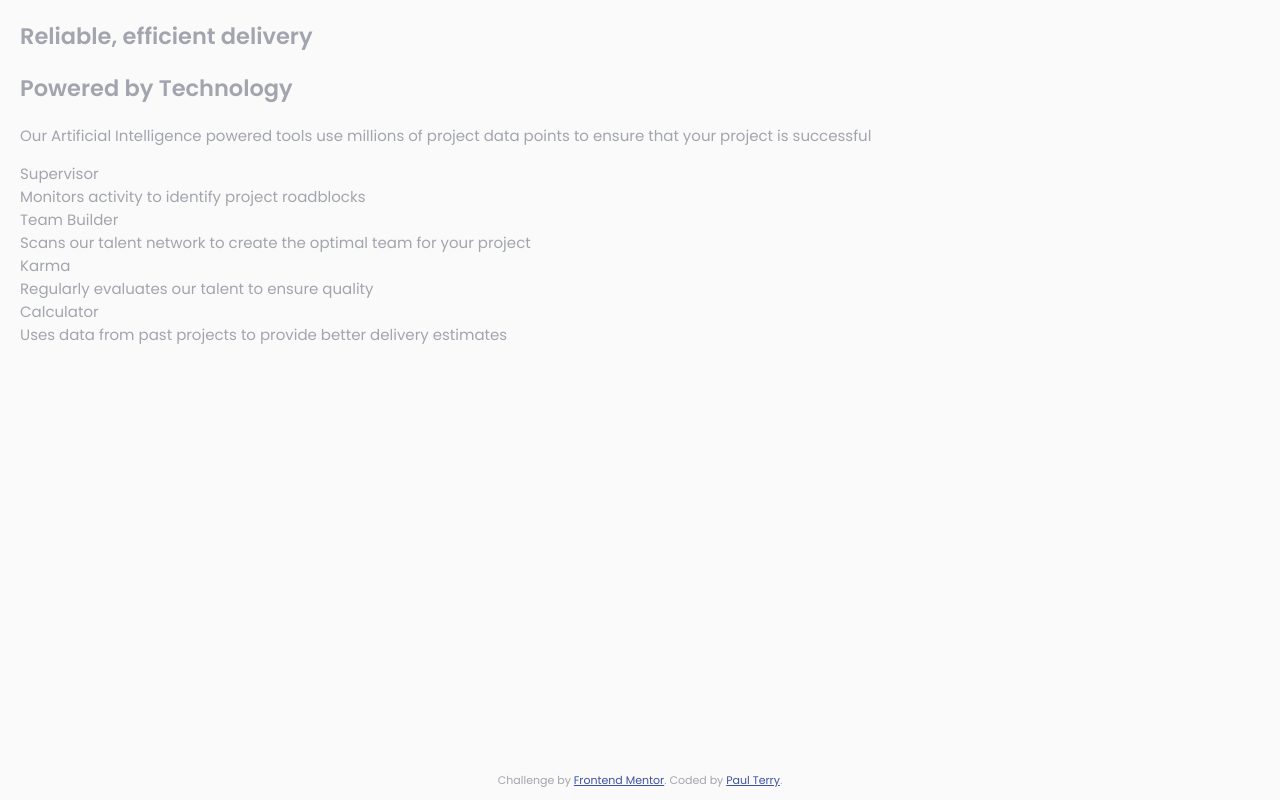
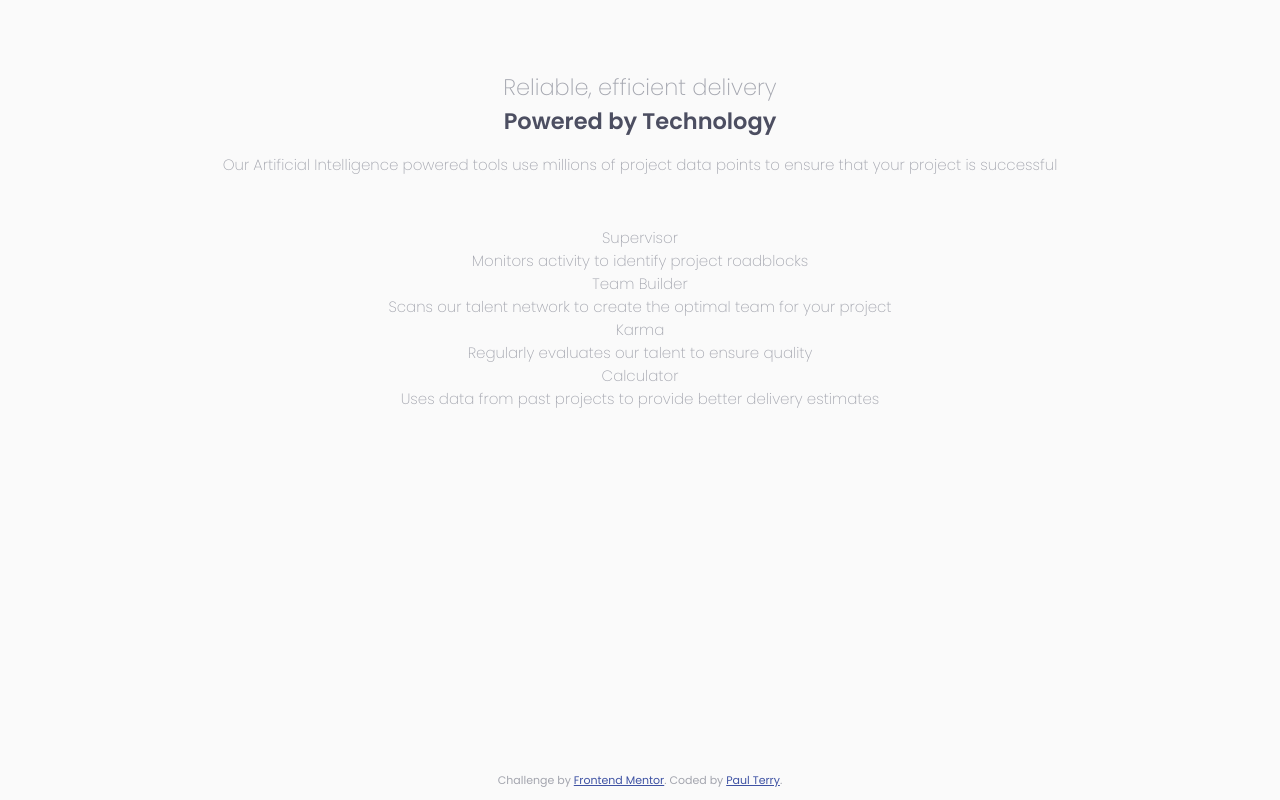
Before and after one commit to paulio84/frontend-project-four-card-feature-section, a website built with Parcel: page challenge-001-four-card-feature-section/src/index.html in a window 1280 px wide. Built offline with nearby package versions, Linux system fonts and the light colour scheme.

Commit message:
Styled the features content

```diff
--- a/challenge-001-four-card-feature-section/src/index.html
+++ b/challenge-001-four-card-feature-section/src/index.html
@@ -35,10 +35,10 @@
 <body>
   <div class="container">
     <section class="features">
-      <h1>Reliable, efficient delivery</h1>
-      <h2>Powered by Technology</h2>
+      <h1 class="features__title">Reliable, efficient delivery</h1>
+      <h2 class="features__strapline">Powered by Technology</h2>
 
-      <p>
+      <p class="features__content">
         Our Artificial Intelligence powered tools use millions of project data points to ensure that your project is
         successful
       </p>
--- a/challenge-001-four-card-feature-section/src/scss/_base.scss
+++ b/challenge-001-four-card-feature-section/src/scss/_base.scss
@@ -16,10 +16,11 @@ body {
   margin: 0;
 }
 
+h1, h2, h3, h4, h5, h6 {
+  margin: 0;
+}
+
 .container {
   margin: 0 auto;
-  padding: {
-    left: 20px;
-    right: 20px;
-  }
+  padding: 0 30px;
 }
--- /dev/null
+++ b/challenge-001-four-card-feature-section/src/scss/_features.scss
@@ -0,0 +1,17 @@
+.features {
+  font-weight: $font-weight-200;
+  padding: 70px 0;
+  text-align: center;
+
+  &__title {
+    font-weight: $font-weight-200;
+  }
+
+  &__strapline {
+    color: $very-dark-blue;
+  }
+
+  &__content {
+    margin-bottom: 50px;
+  }
+}
--- a/challenge-001-four-card-feature-section/src/scss/styles.scss
+++ b/challenge-001-four-card-feature-section/src/scss/styles.scss
@@ -1,2 +1,3 @@
 @import 'variables';
 @import 'base';
+@import 'features';
```
